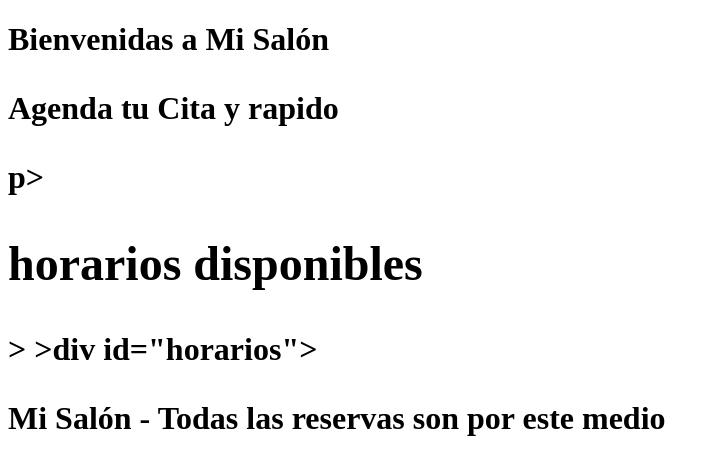
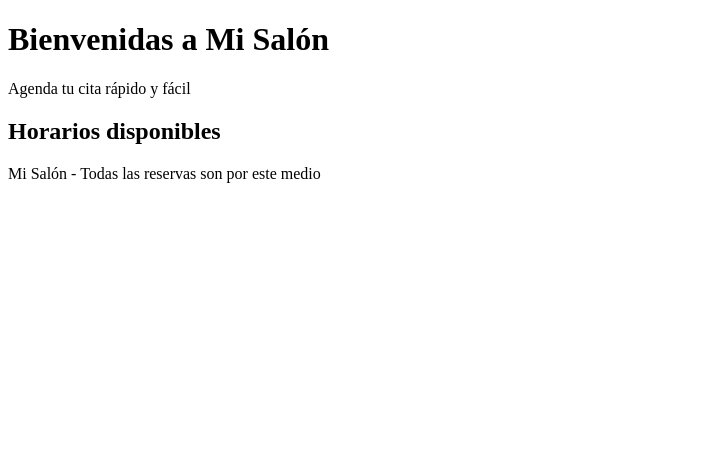
Before and after one commit to JoseSalasH/The-Tarot-Nail-s, a plain HTML site: page index.html in a window 1280 px wide. Shown: the whole page, without its empty margins (0-720 px from the left). Drawn offline with Linux system fonts and the light colour scheme.

Commit message:
Update index.html

```diff
--- a/index.html
+++ b/index.html
@@ -1,26 +1,20 @@
 <!DOCTYPE html>
 <html lang="es">
 <head>
-    <meta charger="UTF-8">
-    <title>Agenda tu cita - Mi Salón</title>
-    <link rel="stylesheet"
-href="stylee.css"
+    <meta charset="UTF-8">
+    <meta name="viewport" content="width=device-width, initial-scale=1.0">
+    <title>Agenda tu Cita</title>
+    <link rel="stylesheet" href="styles.css">
 </head>
 <body>
-    <header>
-        <h1>Bienvenidas a Mi Salón</title>
-        <p>Agenda tu Cita y rapido</p>
-p>
-<header/>
+    <h1>Bienvenidas a Mi Salón</h1>
+    <p>Agenda tu cita rápido y fácil</p>
 
-<main>
-    <h2>horarios disponibles </h2>>
-    >div id="horarios"><div></div>
-<main/>
+    <h2>Horarios disponibles</h2>
+    <div id="horarios"></div>
 
-<footer>
-    <p> Mi Salón - Todas las reservas son por este medio </p>
-</footer>
-<script src=""script.js"></script>
+    <p>Mi Salón - Todas las reservas son por este medio</p>
+
+    <script src="script.js"></script>
 </body>
 </html>
```
